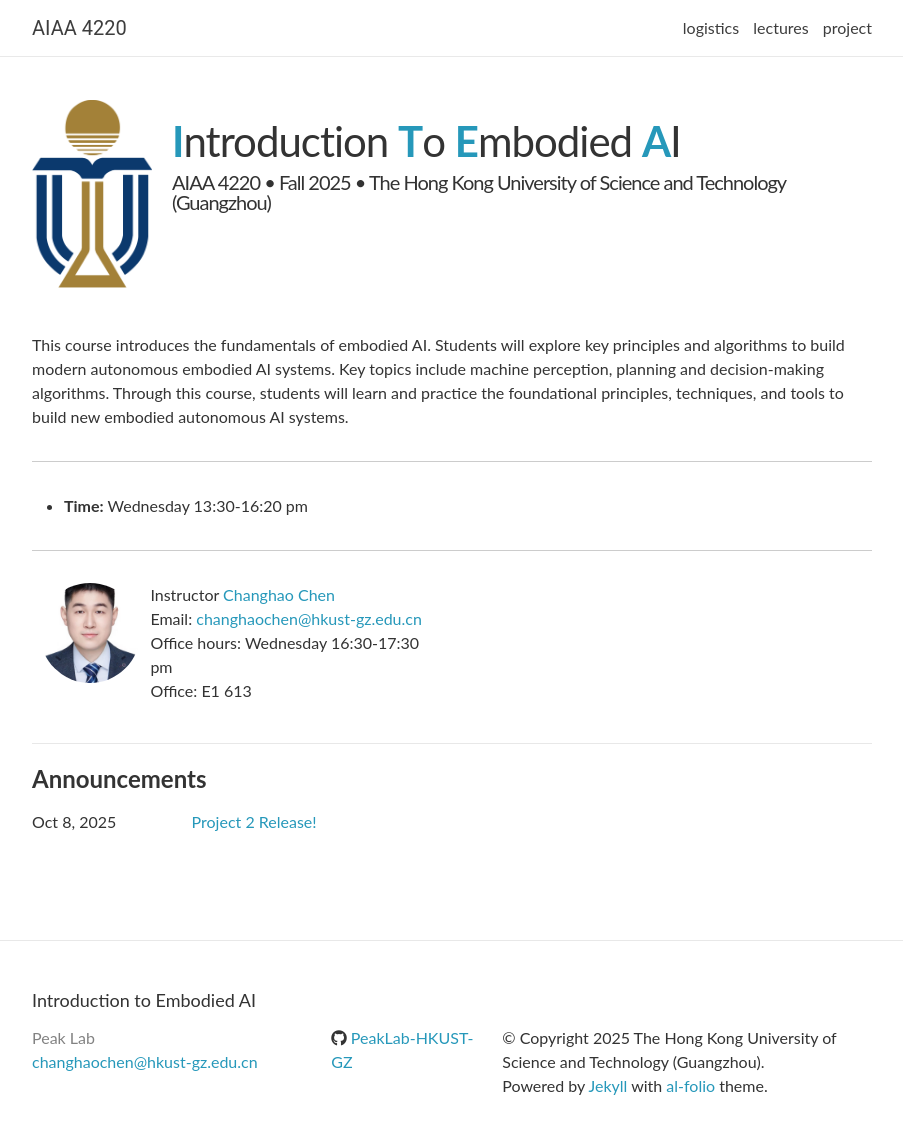
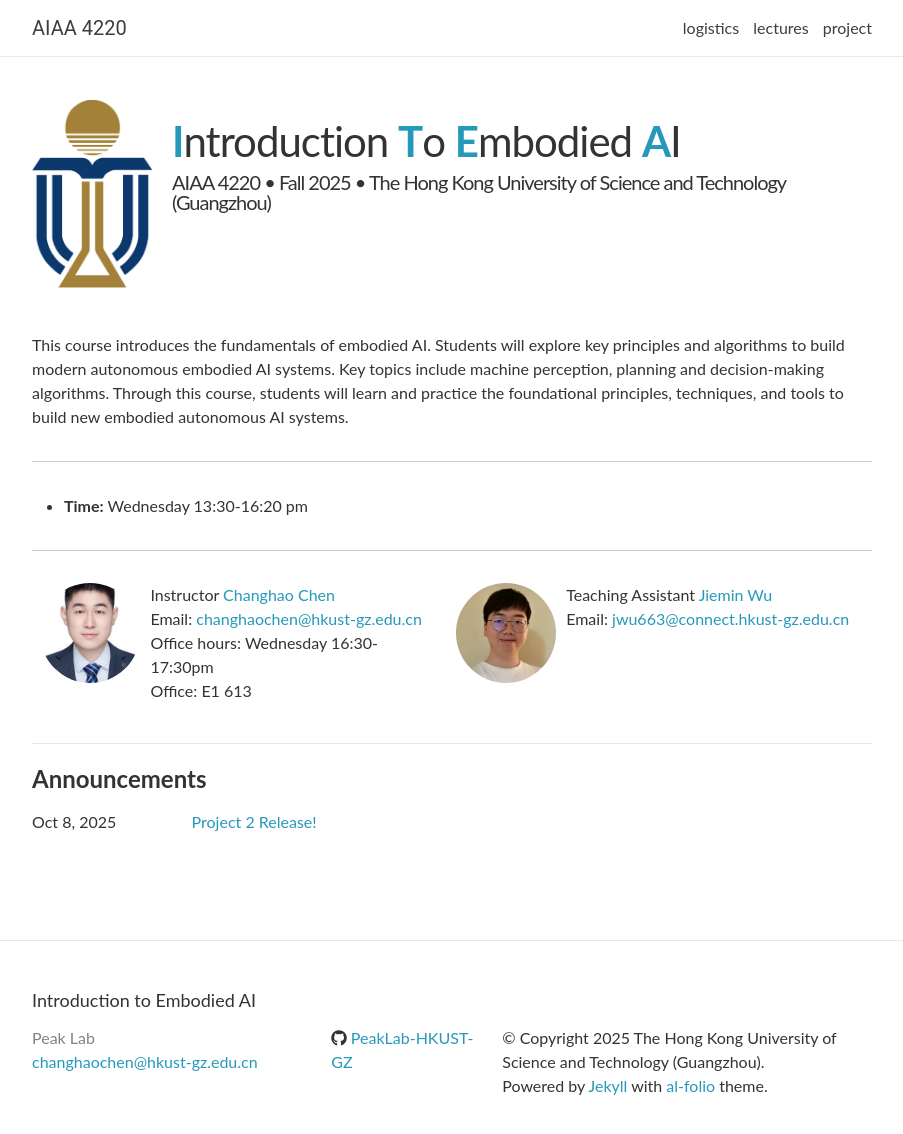
Before and after one commit to PeakLab-HKUST-GZ/AIAA_4220, a Jekyll site: the page built from _pages/about.md, in a window 1280 px wide and 1159 px high. Shown: the top 1134 px of the window, without its empty margins (188-1091 px from the left). Built offline with Jekyll 4.4.1, drawn with Linux system fonts in a browser that asks for light colours; nearby versions of some CDN libraries; comment, search, counter and statistics services are not loaded.

Commit message:
Update info

```diff
--- a/_data/staff.yml
+++ b/_data/staff.yml
@@ -2,16 +2,14 @@ Instructors:
     - name: Changhao Chen
       email: changhaochen@hkust-gz.edu.cn
       url: https://changhao-chen.github.io/
-      office-hours: "Wednesday 16:30-17:30 pm"
+      office-hours: "Wednesday 16:30-17:30pm"
       office: "E1 613"
       image: staff/changhao.jpg
 
-# Head-GSI:
-#     - name: Maruan Al-Shedivat
-#       email: alshedivat@cs.cmu.edu
-#       url: https://www.cs.cmu.edu/~mshediva/
-#       office-hours: "Wednesday 6-7pm, GHC 8115"
-#       image: staff/maruan.png
+Teaching Assistants:
+    - name: Jiemin Wu
+      email: jwu663@connect.hkust-gz.edu.cn
+      image: staff/jiemin.jpg
 
 # GSI:
 #     - name: Lisa Lee
--- a/_includes/staff.html
+++ b/_includes/staff.html
@@ -44,4 +44,22 @@
     </ul>
   </div>
   {% endfor %}
+
+  {% for ta in site.data.staff['Teaching Assistants'] %}
+  <div class="instructor-profile-two-col">
+    {% if ta.image %}
+    <a href="{{ ta.url }}" target="_blank"><img src="{{ ta.image | prepend: '/assets/img/' | relative_url }}" /></a>
+    {% endif %}
+    <ul class="instructor-info">
+      <li><span>Teaching Assistant</span> <a href="{{ ta.url }}" target="_blank">{{ ta.name }}</a></li>
+      <li><span>Email:</span> <a href="mailto:{{ ta.email | encode_email }}" target="_blank">{{ ta.email }}</a></li>
+      {% if ta.office-hours %}
+      <li><span>Office hours:</span> {{ ta.office-hours }}</li>
+      {% endif %}
+      {% if ta.office %}
+      <li><span>Office:</span> {{ ta.office }}</li>
+      {% endif %}
+    </ul>
+  </div>
+  {% endfor %}
 </div>
```
Also changed, not shown: assets/img/staff/jiemin.jpg (added).
